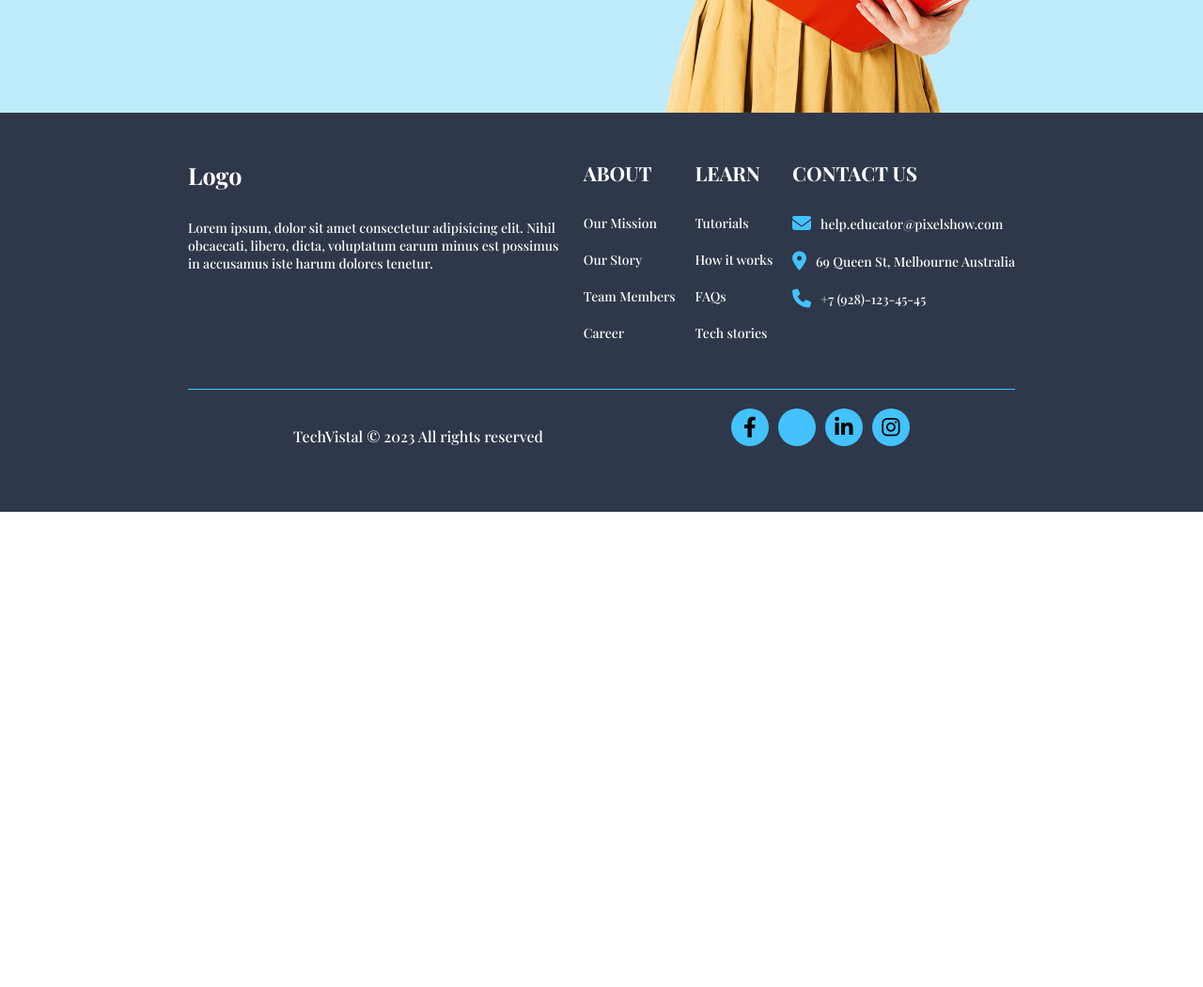
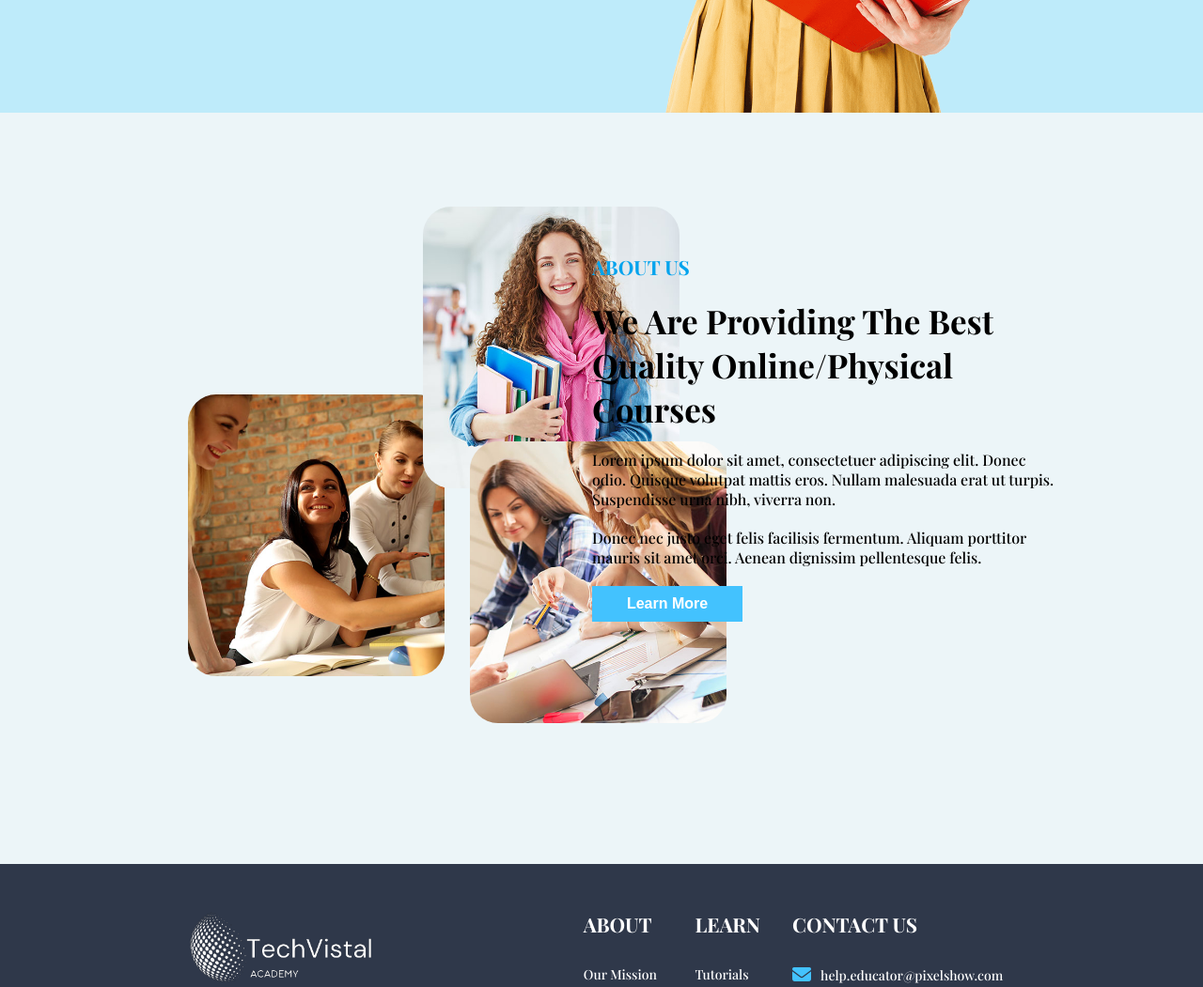
Before and after one commit to Suvitex101/techverse, a plain HTML site: page index.html in a window 1280 px wide. Shown: the part 680-1731 px from the top of the page at 94% size. Before the commit the page ends 1225 px from the top, so only its background shows below. Drawn offline with nearby package versions, Linux system fonts and the light colour scheme.

Commit message:
techvistal frontend

```diff
--- a/assets/css/style.css
+++ b/assets/css/style.css
@@ -117,6 +117,12 @@ section {
 	background-color: rgba(255, 255, 255, 0.5);
 	position: fixed;
 	width: 100%;
+	z-index: 1;
+}
+
+.logo img {
+	height: 50px;
+	width: auto;
 }
 
 .menu {
@@ -147,10 +153,16 @@ section {
 	padding-right: 20px;
 }
 
+.login a:hover,
+.login a:focus {
+	color: var(--color-white);
+
+}
+
 
 .login a {
 	font-size: 18px;
-	color: var(--color-white);
+	color: var(--bg-color-black);
 	font-weight: 600;
 }
 
@@ -183,6 +195,11 @@ section {
 .two h2,
 .two p {
 	color: var(--color-white);
+}
+
+.first img {
+	height: auto;
+	width: 200px;
 }
 
 .about-link {
@@ -256,6 +273,9 @@ section {
 	display: flex;
 	gap: 50px;
 	justify-content: center;
+	/* background-image: url(../../img/hero-bg.svg);
+	background-repeat: no-repeat;
+	background-size: cover; */
 }
 
 .section-one img {
@@ -306,3 +326,64 @@ section {
 .btn:active {
 	opacity: 0.7;
 }
+
+/* Section two */
+
+.section-two {
+	display: flex;
+	padding: 100px 200px;
+	gap: 100px;
+	background-color: var(--bg-color-one);
+	position: relative;
+}
+
+.about-img {
+	display: flex;
+	position: relative;
+}
+
+.about-img img {
+	height: 300px;
+	width: auto;
+	border-radius: 30px;
+}
+
+.about-img-one {
+	position: absolute;
+	top: 200px;
+}
+
+.about-img-two {
+	position: absolute;
+	left: 250px;
+}
+
+.about-img-three {
+	position: absolute;
+	left: 300px;
+	top: 250px;
+}
+
+.about-content {
+	display: flex;
+	flex-direction: column;
+	gap: 20px;
+	justify-self: flex-end;
+	position: absolute;
+	right: 150px;
+	top: 150px;
+	max-width: 500px;
+}
+
+.about-content h2 {
+	color: #02a3ed;
+	font-weight: 700;
+}
+
+.about-content h1 {
+	font-size: 35px;
+}
+
+.about-content p {
+	font-size: 16px;
+}
--- a/index.html
+++ b/index.html
@@ -11,7 +11,9 @@
 	<div class="container">
 		<header class="header">
 			<div class="logo">
-				<h1>Logo</h1>
+				<a href="./index.html">
+					<img src="./img/logo.png" alt="">
+				</a>
 			</div>
 
 			<nav class="nav">
@@ -57,11 +59,29 @@
 			<img src="./img/hero-img.png" alt="">
 		</section>
 
+		<!-- Section two -->
+
+		<section class="section-two">
+			<div class="about-img">
+				<img src="./img/about-img-1.jpg" alt="" class="about-img-one">
+				<img src="./img/about-img-2.jpg" alt="" class="about-img-two">
+				<img src="./img/about-img-3.jpg" alt="" class="about-img-three">
+			</div>
+
+			<div class="about-content">
+				<h2>ABOUT US</h2>
+				<h1>We Are Providing The Best Quality Online/Physical Courses</h1>
+				<p>Lorem ipsum dolor sit amet, consectetuer adipiscing elit. Donec odio. Quisque volutpat mattis eros. Nullam malesuada erat ut turpis. Suspendisse urna nibh, viverra non.</p>
+				<p>Donec nec justo eget felis facilisis fermentum. Aliquam porttitor mauris sit amet orci. Aenean dignissim pellentesque felis.</p>
+
+				<button class="btn">Learn More</button>
+			</div>
+		</section>
+
 		<footer class="footer">
 			<div class="footer-head">
 				<div class="first">
-					<h1>Logo</h1>
-
+					<a href="./index.html"><img src="./img/logo-footer.png" alt=""></a>
 					<p>Lorem ipsum, dolor sit amet consectetur adipisicing elit. Nihil obcaecati, libero, dicta, voluptatum earum minus est possimus in accusamus iste harum dolores tenetur.</p>
 				</div>
 
```
Also changed, not shown: img/about-img-1.jpg (added), img/about-img-2.jpg (added), img/about-img-3.jpg (added), img/hero-bg.svg (added), img/logo-footer.png (added), img/logo.png (added).
